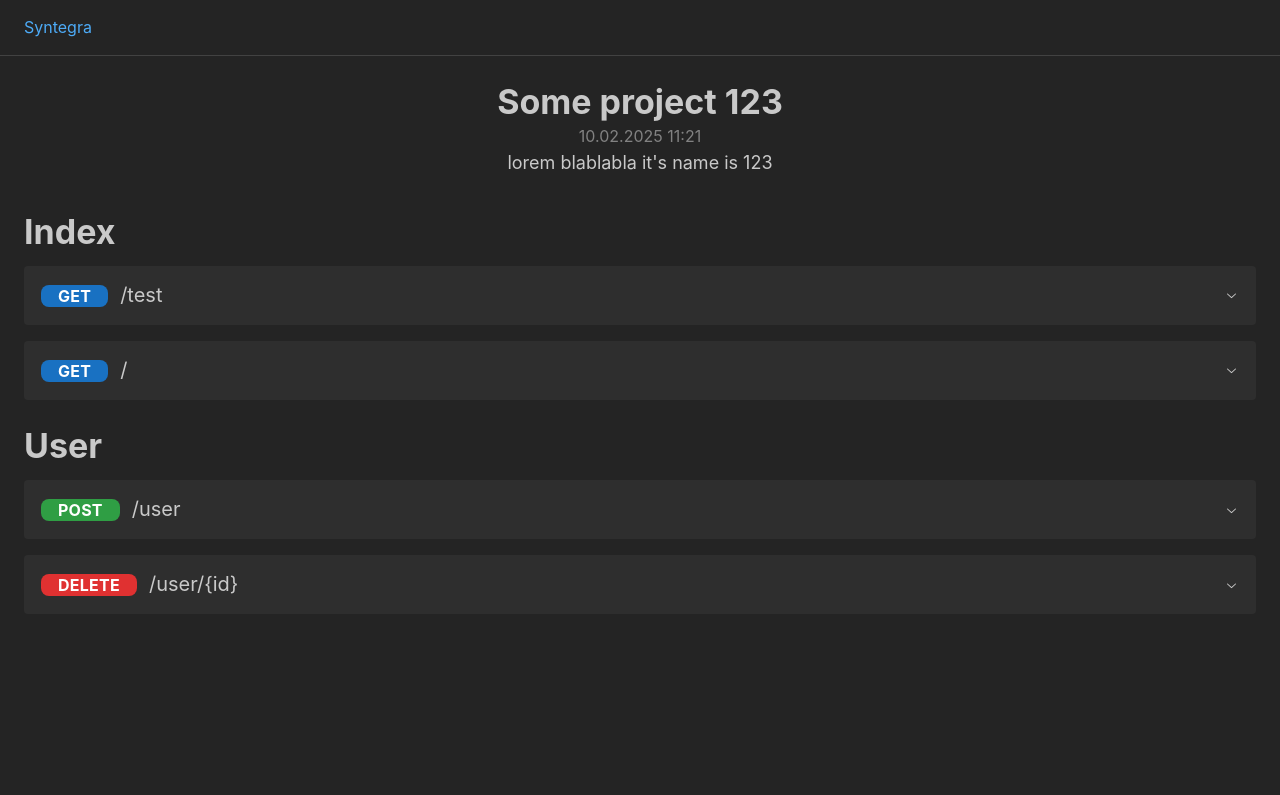
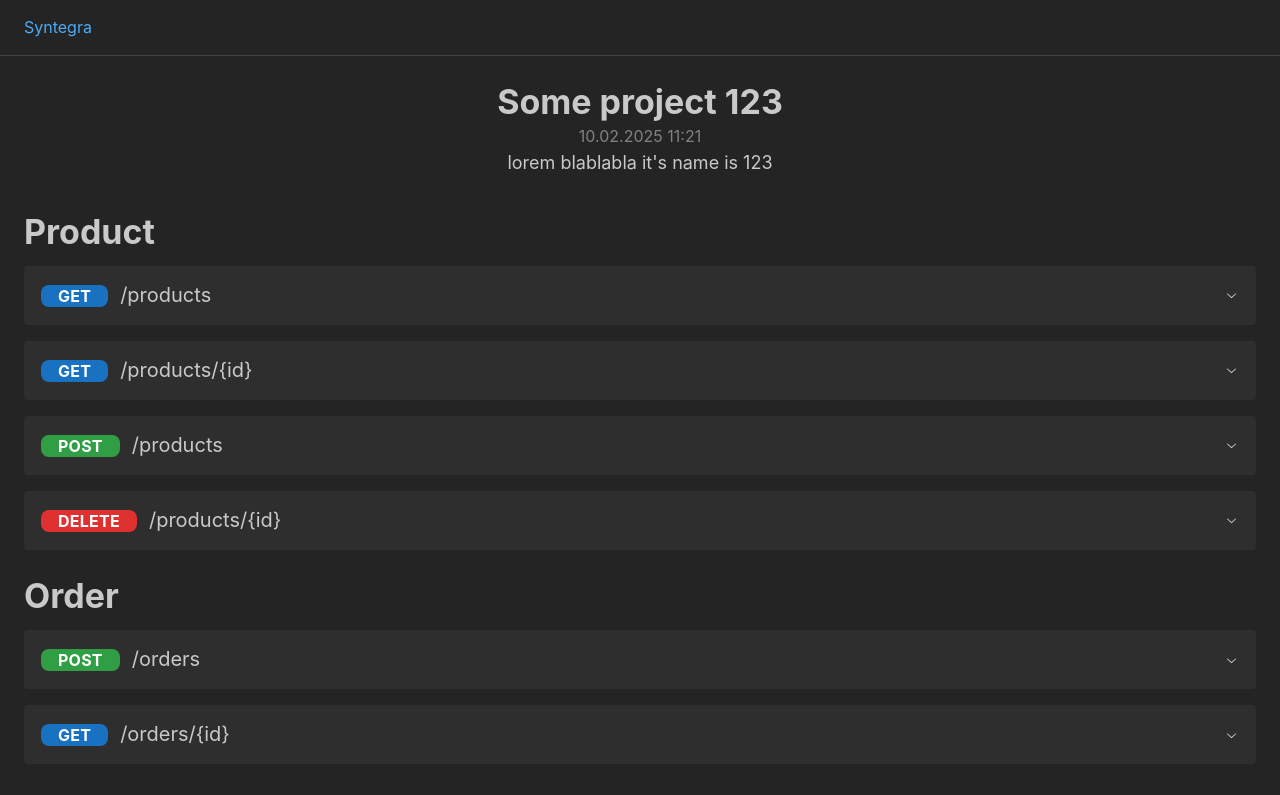
Before and after one commit to Oxule/Syntegra, a React (Vite) app in the folder frontend/: page /123 in a window 1280 px wide. Shown: the top 795 px of the page. Built offline with nearby package versions, Linux system fonts and the light colour scheme.

Commit message:
Frontend: endpoint parameters fix

```diff
--- a/frontend/src/Project/Endpoints.jsx
+++ b/frontend/src/Project/Endpoints.jsx
@@ -1,6 +1,6 @@
 import {Accordion, Badge, Divider, Flex, Table, Text, Title} from "@mantine/core";
 import {RenderSeparated} from "../Utils.js";
-import {convertScheme} from "../Scheme/SchemeLangGeneration.js";
+import {convertScheme, PRIMITIVES} from "../Scheme/SchemeLangGeneration.js";
 import {CodeHighlight} from "@mantine/code-highlight";
 
 export function Endpoints({endpoints, schemes}) {
@@ -17,6 +17,22 @@ export function Endpoints({endpoints, schemes}) {
                     <Title order={3} style={{marginBottom: "4px"}}>Body</Title>
                     <CodeHighlight code={code} lang={"cs"}/>
                 </div>
+            }
+
+            function breakParameterType(type){
+                let code = type;
+                const prefix = "schemes.";
+                if(type.startsWith(prefix)){
+                    const schemeName = type.substring(prefix.length, type.length);
+                    const scheme = schemes.find(s => s.name === schemeName);
+                    if(scheme && scheme.fields && scheme.fields.length === 1 && PRIMITIVES[scheme.fields[0].type]){
+                        code = schemeName + " (" + scheme.fields[0].type + ")";
+                    }
+                    else{
+                        code = schemeName;
+                    }
+                }
+                return code
             }
 
             function EndpointRequest({request}){
@@ -38,7 +54,7 @@ export function Endpoints({endpoints, schemes}) {
                                     fontSize: "12px"
                                 }}>REQUIRED</div>}</Text>
                             </Table.Td>
-                            <Table.Td><Text size={"xl"}>{x.type}</Text></Table.Td>
+                            <Table.Td><Text size={"xl"}>{breakParameterType(x.type)}</Text></Table.Td>
                             <Table.Td><Text size={"xl"}>Query</Text></Table.Td>
                             <Table.Td><Text size={"lg"}>{x.description}</Text></Table.Td>
                         </Table.Tr>
@@ -50,7 +66,7 @@ export function Endpoints({endpoints, schemes}) {
                             <Table.Td>
                                 <Text size={"xl"}>{x.name} <div style={{display: "inline", color: "var(--mantine-color-red-text)", fontSize: "12px"}}>REQUIRED</div></Text>
                             </Table.Td>
-                            <Table.Td><Text size={"xl"}>{x.type}</Text></Table.Td>
+                            <Table.Td><Text size={"xl"}>{breakParameterType(x.type)}</Text></Table.Td>
                             <Table.Td><Text size={"xl"}>Path</Text></Table.Td>
                             <Table.Td><Text size={"lg"}>{x.description}</Text></Table.Td>
                         </Table.Tr>
--- a/frontend/src/Project/Project.jsx
+++ b/frontend/src/Project/Project.jsx
@@ -18,97 +18,260 @@ export function Project() {
     const schemes = [
         {
             id: "1",
-            name: "CreateUser",
-            fields:[
+            name: "Product",
+            fields: [
                 {
                     name: "id",
-                    type: "schemes.Id"
+                    type: "schemes.Id",
+                    description: "Unique identifier for the product"
                 },
                 {
                     name: "name",
                     type: "string",
-                    description: "length [3-64]"
+                    description: "Product name, length [3-128]"
                 },
                 {
-                    name: "password",
+                    name: "description",
                     type: "string",
-                    description: "length [8-64], special regex"
+                    description: "Detailed product description, max length 512"
+                },
+                {
+                    name: "price",
+                    type: "number",
+                    description: "Product price, must be a positive value"
+                },
+                {
+                    name: "stock",
+                    type: "int",
+                    description: "Available quantity in stock"
                 }
             ]
         },
         {
             id: "2",
+            name: "Order",
+            fields: [
+                {
+                    name: "id",
+                    type: "schemes.Id",
+                    description: "Order unique identifier"
+                },
+                {
+                    name: "userId",
+                    type: "schemes.Id",
+                    description: "ID of the user placing the order"
+                },
+                {
+                    name: "products",
+                    type: "array",
+                    description: "List of products with their quantities",
+                    items: {
+                        type: "object",
+                        fields: [
+                            { name: "productId", type: "schemes.Id" },
+                            { name: "quantity", type: "int" }
+                        ]
+                    }
+                },
+                {
+                    name: "totalAmount",
+                    type: "number",
+                    description: "Total order cost"
+                },
+                {
+                    name: "status",
+                    type: "string",
+                    description: "Order status (e.g., 'Pending', 'Shipped', 'Delivered')"
+                }
+            ]
+        },
+        {
+            id: "3",
+            name: "User",
+            fields: [
+                {
+                    name: "id",
+                    type: "schemes.Id",
+                    description: "Unique user identifier"
+                },
+                {
+                    name: "name",
+                    type: "string",
+                    description: "User's full name, length [3-64]"
+                },
+                {
+                    name: "email",
+                    type: "string",
+                    description: "User's email address"
+                },
+                {
+                    name: "password",
+                    type: "string",
+                    description: "Password, length [8-64] with special regex"
+                }
+            ]
+        },
+        {
+            id: "4",
             name: "Id",
             fields: [
                 {
                     name: "this",
-                    description: "just UUID",
                     type: "string",
+                    description: "Unique identifier as UUID"
                 }
             ]
         }
-    ]
+    ];
 
     const endpoints = [
         {
             id: "1",
-            name: "Index",
+            name: "Product",
             items: [
                 {
                     id: "1",
                     method: "GET",
-                    route: "/test"
+                    route: "/products",
+                    description: "Retrieve a list of all products",
+                    responses: [
+                        { code: 200, description: "Successful response", body: "array of scheme.Product" },
+                        { code: 400 }
+                    ]
                 },
                 {
                     id: "2",
                     method: "GET",
-                    route: "/",
-                    description: "Index page"
+                    route: "/products/{id}",
+                    description: "Get detailed information about a specific product",
+                    details: {
+                        request: {
+                            path: [
+                                { name: "id", type: "schemes.Id" }
+                            ]
+                        }
+                    },
+                    responses: [
+                        { code: 200, description: "Successful response", body: "scheme.Product" },
+                        { code: 400 },
+                        { code: 404, description: "Product not found" }
+                    ]
                 },
+                {
+                    id: "3",
+                    method: "POST",
+                    route: "/products",
+                    description: "Create a new product",
+                    details: {
+                        request: {
+                            body: "scheme.Product"
+                        }
+                    },
+                    responses: [
+                        { code: 201, description: "Product created successfully" },
+                        { code: 400 }
+                    ]
+                },
+                {
+                    id: "4",
+                    method: "DELETE",
+                    route: "/products/{id}",
+                    description: "Delete a specific product",
+                    details: {
+                        request: {
+                            path: [
+                                { name: "id", type: "schemes.Id" }
+                            ]
+                        }
+                    },
+                    responses: [
+                        { code: 200, description: "Product deleted successfully" },
+                        { code: 400 },
+                        { code: 404, description: "Product not found" }
+                    ]
+                }
             ]
         },
         {
             id: "2",
+            name: "Order",
+            items: [
+                {
+                    id: "5",
+                    method: "POST",
+                    route: "/orders",
+                    description: "Place a new order",
+                    details: {
+                        request: {
+                            body: "scheme.Order"
+                        }
+                    },
+                    responses: [
+                        { code: 201, description: "Order placed successfully" },
+                        { code: 400 }
+                    ]
+                },
+                {
+                    id: "6",
+                    method: "GET",
+                    route: "/orders/{id}",
+                    description: "Retrieve order details by ID",
+                    details: {
+                        request: {
+                            path: [
+                                { name: "id", type: "schemes.Id" }
+                            ]
+                        }
+                    },
+                    responses: [
+                        { code: 200, description: "Successful response", body: "scheme.Order" },
+                        { code: 400 },
+                        { code: 404, description: "Order not found" }
+                    ]
+                }
+            ]
+        },
+        {
+            id: "3",
             name: "User",
             items: [
                 {
-                    id: "3",
+                    id: "7",
                     method: "POST",
-                    route: "/user",
-                    description: "Create new user",
+                    route: "/users",
+                    description: "Create a new user",
                     details: {
                         request: {
-                            body: "scheme.CreateUser"
+                            body: "scheme.User"
                         }
-                    }
+                    },
+                    responses: [
+                        { code: 201, description: "User created successfully" },
+                        { code: 400 }
+                    ]
                 },
                 {
-                    id: "4",
-                    method: "DELETE",
-                    route: "/user/{id}",
-                    description: lorem60,
+                    id: "8",
+                    method: "GET",
+                    route: "/users/{id}",
+                    description: "Retrieve user information by ID",
                     details: {
-                        request:{
-                            query: [
-                                {
-                                    name: "force",
-                                    type: "bool",
-                                    default: "false",
-                                    description: "Regular or Forced deletion of user"
-                                }
-                            ],
+                        request: {
                             path: [
-                                {
-                                    name: "id",
-                                    type: "int"
-                                }
+                                { name: "id", type: "schemes.Id" }
                             ]
                         }
-                    }
+                    },
+                    responses: [
+                        { code: 200, description: "Successful response", body: "scheme.User" },
+                        { code: 400 },
+                        { code: 404, description: "User not found" }
+                    ]
                 }
             ]
         }
-    ]
+    ];
+
 
     return (
         <>
--- a/frontend/src/Scheme/SchemeLangGeneration.ts
+++ b/frontend/src/Scheme/SchemeLangGeneration.ts
@@ -1,6 +1,6 @@
 import {Field, Scheme} from "./SchemeType";
 
-const PRIMITIVES: { [key: string]: boolean } = {
+export const PRIMITIVES: { [key: string]: boolean } = {
     "int": true,
     "string": true,
     "bool": true,
@@ -67,7 +67,7 @@ function formatFields(
         const nullablePostfix = field.nullable ? "?" : ""
         const type = baseType + arrayPostfix + nullablePostfix;
 
-        console.log(field.type, baseType, isArray, isCustom, type);
+        //console.log(field.type, baseType, isArray, isCustom, type);
 
         if (isCustom) {
             // @ts-ignore
@@ -145,7 +145,7 @@ export function convertScheme(schemes: Scheme[], schemeName: string): string {
     // @ts-ignore
     const scheme = schemes.find(s => s.name === schemeName);
     if (!scheme) {
-        throw new Error("Scheme not found: " + schemeName);
+        return "schemes."+schemeName;
     }
 
     let visited: { [key: string]: boolean } = {};
```
